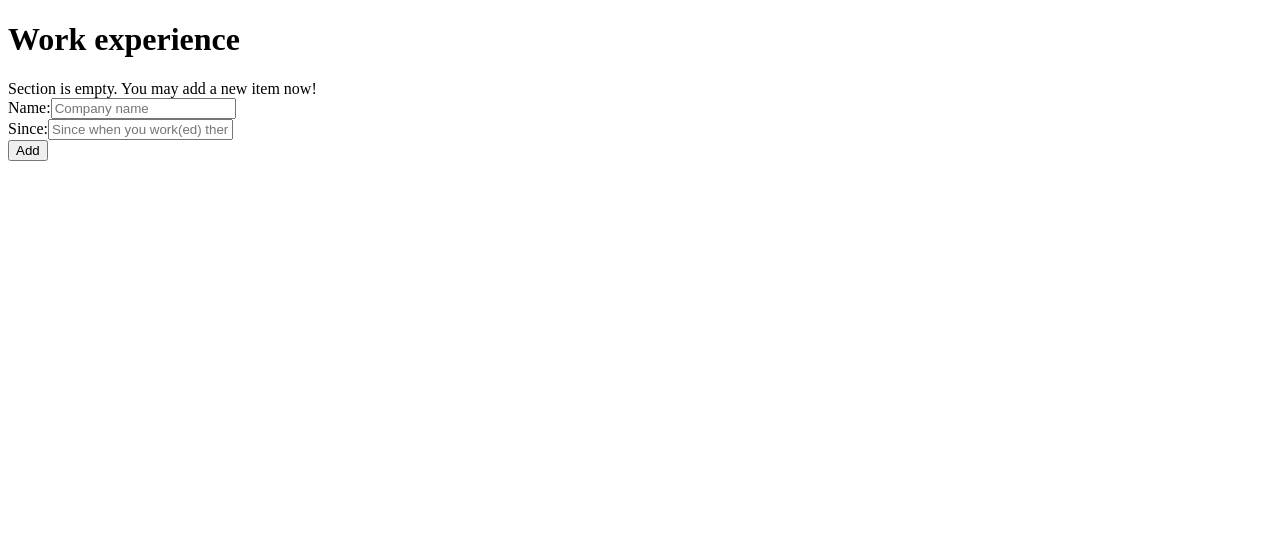
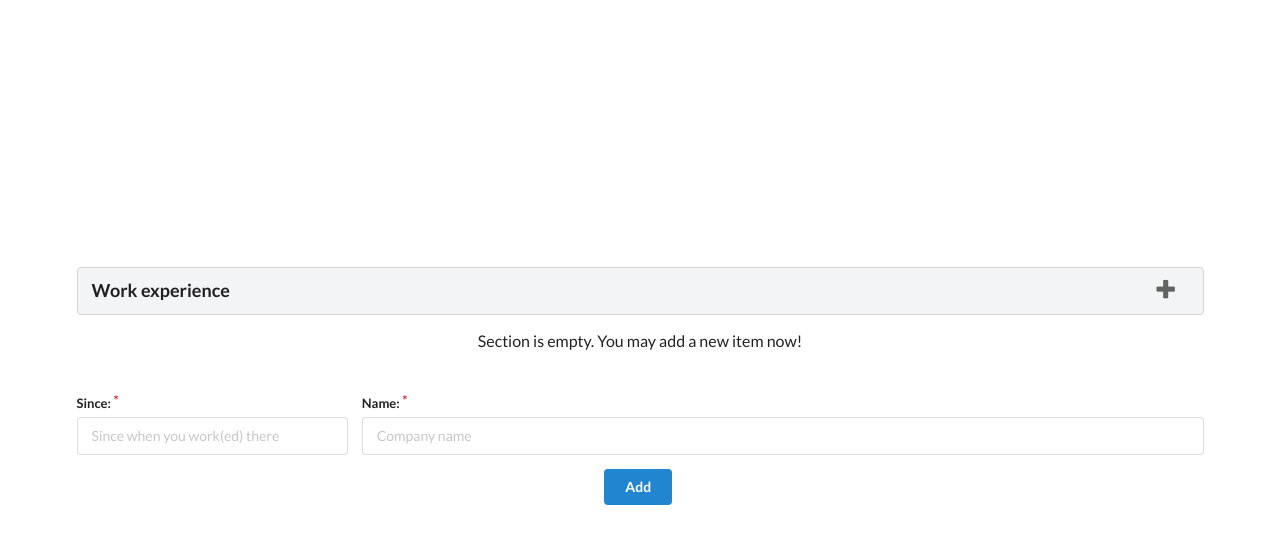
Before and after one commit to m4rcinkowski/cv-generator, a React (Create React App) app: page / in a window 1280 px wide. Shown: the top 544 px of the page. Built offline with nearby package versions, Linux system fonts and the light colour scheme.

Commit message:
basic styling + create company form styling

```diff
--- a/package.json
+++ b/package.json
@@ -13,6 +13,7 @@
     "react": "^16.13.1",
     "react-dom": "^16.13.1",
     "react-scripts": "3.4.1",
+    "semantic-ui-css": "^2.4.1",
     "typescript": "^3.8.3"
   },
   "scripts": {
--- a/src/components/App.tsx
+++ b/src/components/App.tsx
@@ -3,12 +3,8 @@ import WorkExperienceSection from './WorkExperienceSection';
 
 const App = () => {
   return (
-    <div>
-      <WorkExperienceSection workItems={[
-        // {id: 1, name: 'Supersam', dateFrom: new Date('2014'), dateTo: new Date('2015')},
-        // {id: 2, name: 'RST Software Masters', dateFrom: new Date('2015')},
-        // {id: 3, name: 'Something next', dateFrom: new Date('2020')},
-      ]} />
+    <div className="ui middle aligned grid container" style={{ height: '100vh' }}>
+      <WorkExperienceSection/>
     </div>
   );
 };
--- a/src/components/SectionHeader.tsx
+++ b/src/components/SectionHeader.tsx
@@ -1,5 +1,12 @@
 import React from 'react';
 
 export const Header = (props: { name: string }) => (
-  <h1>{props.name}</h1>
+  <div className="ui header block clearing segment">
+    <div className="ui right floated sub header">
+      <i className="add tiny icon"/>
+    </div>
+    <div className="ui left floated header">
+      {props.name}
+    </div>
+  </div>
 );
--- a/src/components/WorkExperienceSection.tsx
+++ b/src/components/WorkExperienceSection.tsx
@@ -33,9 +33,8 @@ class WorkExperienceSection extends React.Component<WorkExperienceProps, WorkExp
   };
 
   public render(): React.ReactElement<any, string | React.JSXElementConstructor<any>> | string | number | {} | React.ReactNodeArray | React.ReactPortal | boolean | null | undefined {
-    console.log(this.state);
     return (
-      <div>
+      <div className="column">
         {this.renderSection()}
       </div>
     );
@@ -66,7 +65,7 @@ class WorkExperienceSection extends React.Component<WorkExperienceProps, WorkExp
     </ul>;
 
     if (!this.state.workItems.length) {
-      content = <div>
+      content = <div className="ui center aligned padded text container" style={{ height: '4em' }}>
         Section is empty. You may add a new item now!
       </div>;
     }
--- a/src/components/WorkItemCreateForm.tsx
+++ b/src/components/WorkItemCreateForm.tsx
@@ -27,17 +27,19 @@ class WorkItemCreateForm extends Component<CreateFormProps> {
 
   public render(): React.ReactElement<any, string | React.JSXElementConstructor<any>> | string | number | {} | React.ReactNodeArray | React.ReactPortal | boolean | null | undefined {
     return (
-      <form onSubmit={this.onNewWorkItem}>
-        <div>
-          <label htmlFor="create-work-item-name">Name:</label>
-          <input onChange={(e) => this.setState({name: e.target.value})} id="create-work-item-name" placeholder="Company name" value={this.state.name} />
+      <form onSubmit={this.onNewWorkItem} className="ui form">
+        <div className="two fields">
+          <div className="field required four wide">
+            <label htmlFor="create-work-item-from">Since:</label>
+            <input onChange={(e) => this.setState({dateFrom: e.target.value})} id="create-work-item-from" placeholder="Since when you work(ed) there" value={this.state.dateFrom} />
+          </div>
+          <div className="field required twelve wide">
+            <label htmlFor="create-work-item-name">Name:</label>
+            <input onChange={(e) => this.setState({name: e.target.value})} id="create-work-item-name" placeholder="Company name" value={this.state.name} />
+          </div>
         </div>
-        <div>
-          <label htmlFor="create-work-item-from">Since:</label>
-          <input onChange={(e) => this.setState({dateFrom: e.target.value})} id="create-work-item-from" placeholder="Since when you work(ed) there" value={this.state.dateFrom} />
-        </div>
-        <div>
-          <input type="submit" value="Add" />
+        <div className="ui container center aligned">
+          <input type="submit" value="Add" className="ui button primary" />
         </div>
       </form>
     );
--- a/src/index.tsx
+++ b/src/index.tsx
@@ -1,6 +1,7 @@
 import ReactDOM from 'react-dom';
 import App from './components/App';
 import React from 'react';
+import 'semantic-ui-css/semantic.css';
 
 ReactDOM.render(
   <App/>,
--- /dev/null
+++ b/src/react-app-env.d.ts
@@ -0,0 +1 @@
+/// <reference types="react-scripts" />
```
Also changed, not shown: 1 other file (tests, documents, lock files or other folders).
